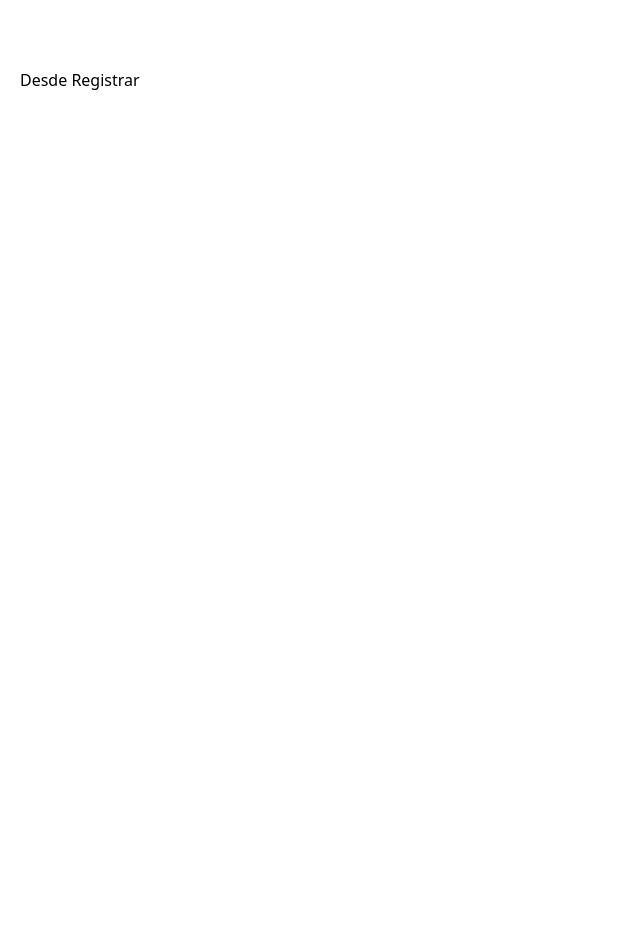
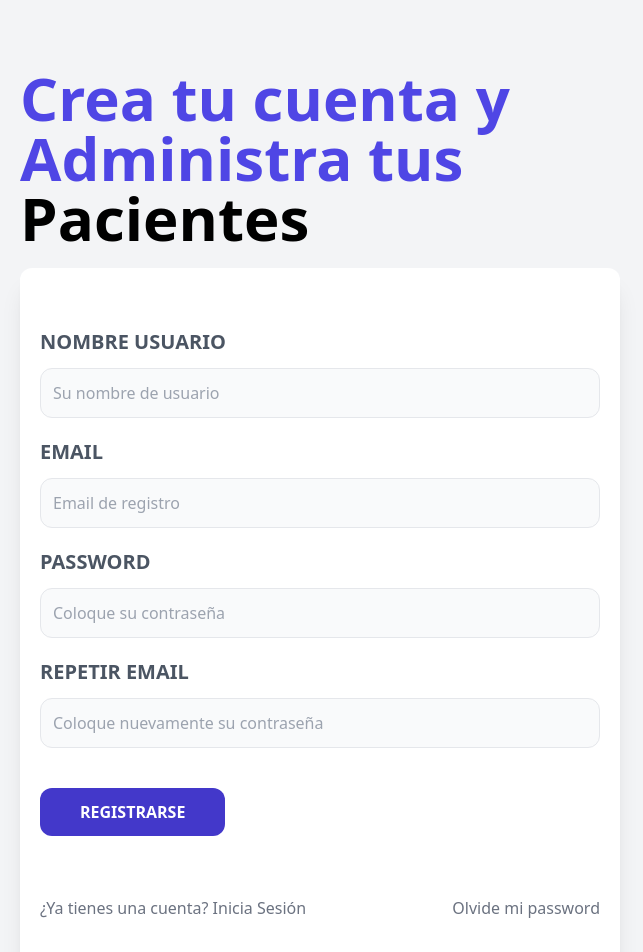
Before and after one commit to PMartinGatica/PROYECTO_MERN_APV_FRONTEND, a React (Vite) app: page /registrar in a window 1280 px wide. Shown: the top 952 px of the page, without its empty margins (0-643 px from the left). Before the commit the page ends 800 px from the top, so only its background shows below. Built offline with nearby package versions, Linux system fonts and the light colour scheme.

Commit message:
Creando pagina olvide mi password

```diff
--- a/index.html
+++ b/index.html
@@ -6,7 +6,7 @@
     <meta name="viewport" content="width=device-width, initial-scale=1.0" />
     <title>APV - Administrador de Pacientes de Veterinaria</title>
   </head>
-  <body>
+  <body class=" bg-gray-100 min-h-screen">
     <div id="root"></div>
     <script type="module" src="/src/main.jsx"></script>
   </body>
--- a/src/layout/AuthLayout.jsx
+++ b/src/layout/AuthLayout.jsx
@@ -3,7 +3,7 @@
   return (
     <>
 
-        <main className="container mx-auto md:grid md:grid-cols-2 mt-12 gap-10 p-5">
+        <main className="container mx-auto md:grid md:grid-cols-2 mt-12 gap-10 p-5 items-center">
         <Outlet/>
         </main>
     </>
--- a/src/paginas/Login.jsx
+++ b/src/paginas/Login.jsx
@@ -1,12 +1,12 @@
-
+import { Link } from "react-router-dom"
 export const Login = () => {
   return (
     <>
     <main>
         <div>
-          <h1 className=" text-indigo-600 font-black text-6xl">Inicia Sesión y Administra tus <span className=" text-black">Pacientes </span></h1>
+          <h1 className=" text-indigo-600 font-black text-6xl">Inicia Sesión y Administra tus {" "} <span className=" text-black">Pacientes </span></h1>
         </div>
-        <div>
+        <div className=" mt-20 md:mt-5 shadow-xl px-5 py-10 rounded-xl bg-white ">
           <form action="">
             <div className="my-5">
               <label htmlFor="" className=" uppercase text-gray-600 block text-xl font-bold">Email
@@ -30,6 +30,10 @@
             value="Iniciar Sesion"
             className=" bg-indigo-700 w-full py-3 px-10 rounded-xl text-white uppercase font-bold mt-5 hover:cursor-pointer hover:bg-indigo-800 md:w-auto" />
           </form>
+          <nav className=" mt-10 lg:flex lg:justify-between">
+            <Link className="block text-center my-5 text-gray-500" to="/registrar">¿No tienes una cuenta? Registrate</Link>
+            <Link className="block text-center my-5 text-gray-500" to="/olvide-password">Olvide mi password</Link>
+          </nav>
         </div>
     </main>
     </>
--- a/src/paginas/OlvidePassword.jsx
+++ b/src/paginas/OlvidePassword.jsx
@@ -1,12 +1,31 @@
-
+import { Link } from "react-router-dom"
 const OlvidePassword = () => {
   return (
     <>
     <main>
       <div>
-          <h1 className=" text-indigo-600 font-black text-6xl">Inicia Sesión y Administra tus <span className=" text-black">Pacientes </span></h1>
+      <h1 className=" text-indigo-600 font-black text-6xl">Recupera tu acceso y no pierdas {" "} <span className=" text-black"> tus Pacientes </span></h1>
         </div>
-        <div>2</div>
+        <div className=" mt-20 md:mt-5 shadow-xl px-5 py-10 rounded-xl bg-white ">
+          <form action="">
+            <div className="my-5">
+              <label htmlFor="" className=" uppercase text-gray-600 block text-xl font-bold">Email
+              </label>
+                <input
+                type="email"
+                placeholder="Email de registro"
+                className="border w-full p-3 mt-3 bg-gray-50 rounded-xl" />
+            </div>
+            <input
+            type="submit"
+            value="Recibir instrucciones"
+            className=" bg-indigo-700 w-full py-3 px-10 rounded-xl text-white uppercase font-bold mt-5 hover:cursor-pointer hover:bg-indigo-800 md:w-auto" />
+          </form>
+          <nav className=" mt-10 lg:flex lg:justify-between">
+            <Link className="block text-center my-5 text-gray-500" to="/registrar">¿No tienes una cuenta? Registrate</Link>
+            <Link className="block text-center my-5 text-gray-500" to="/">¿Ya tienes una cuenta? Inicia Sesión</Link>
+          </nav>
+        </div>
     </main>
     </>
   )
--- a/src/paginas/Registrar.jsx
+++ b/src/paginas/Registrar.jsx
@@ -1,8 +1,58 @@
-
+import { Link } from "react-router-dom"
 const Registrar = () => {
     return (
       <>
-      <h1>Desde Registrar</h1>
+      <main>
+      <div>
+          <h1 className=" text-indigo-600 font-black text-6xl">Crea tu cuenta y Administra tus{" "} <span className=" text-black">Pacientes </span></h1>
+      </div>
+      <div className=" mt-20 md:mt-5 shadow-xl px-5 py-10 rounded-xl bg-white ">
+          <form action="">
+            <div className="my-5">
+              <label htmlFor="" className=" uppercase text-gray-600 block text-xl font-bold">Nombre Usuario
+              </label>
+                <input
+                type="text"
+                placeholder="Su nombre de usuario"
+                className="border w-full p-3 mt-3 bg-gray-50 rounded-xl" />
+            </div>
+            <div className="my-5">
+              <label htmlFor="" className=" uppercase text-gray-600 block text-xl font-bold">Email
+              </label>
+                <input
+                type="email"
+                placeholder="Email de registro"
+                className="border w-full p-3 mt-3 bg-gray-50 rounded-xl" />
+            </div>
+            <div className="my-5">
+              <label htmlFor="" className=" uppercase text-gray-600 block text-xl font-bold">Password
+              </label>
+                <input
+                type="text"
+                placeholder="Coloque su contraseña"
+                className="border w-full p-3 mt-3 bg-gray-50 rounded-xl" />
+            </div>
+            <div className="my-5">
+              <label htmlFor="" className=" uppercase text-gray-600 block text-xl font-bold">Repetir Email
+              </label>
+                <input
+                type="text"
+                placeholder="Coloque nuevamente su contraseña"
+                className="border w-full p-3 mt-3 bg-gray-50 rounded-xl" />
+            </div>
+            <input
+            type="submit"
+            value="REGISTRARSE"
+            className=" bg-indigo-700 w-full py-3 px-10 rounded-xl text-white uppercase font-bold mt-5 hover:cursor-pointer hover:bg-indigo-800 md:w-auto" />
+          </form>
+
+          <nav className=" mt-10 lg:flex lg:justify-between">
+            <Link className="block text-center my-5 text-gray-500" to="/">¿Ya tienes una cuenta? Inicia Sesión</Link>
+            <Link className="block text-center my-5 text-gray-500" to="/olvide-password">Olvide mi password</Link>
+          </nav>
+      </div>
+
+      </main>
       </>
     )
   }
```
